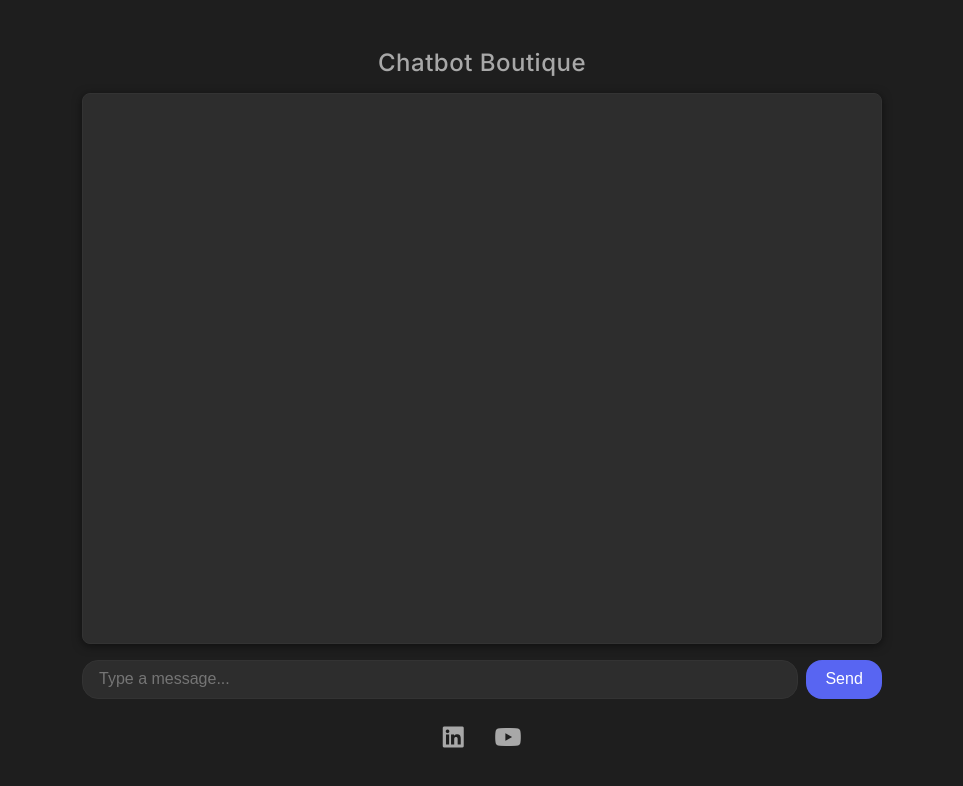
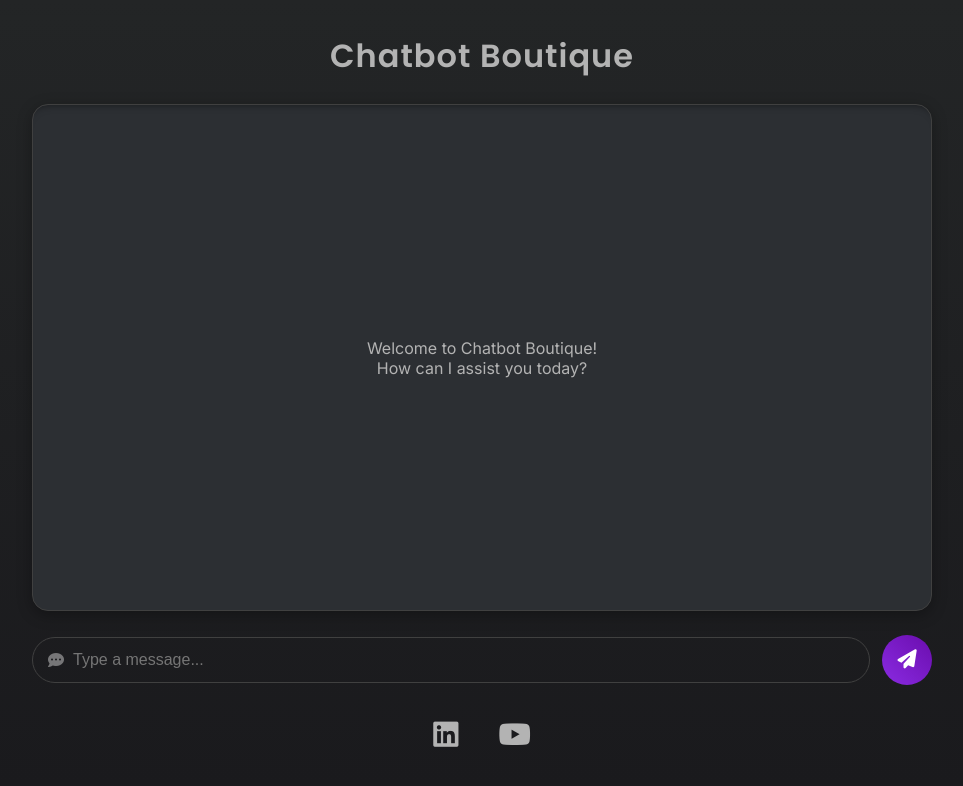
Before and after one commit to richardtokar/chatbot-vercel, a website: page public/index.html in a window 1280 px wide. Shown: the whole page, without its empty margins (158-1121 px from the left). Drawn offline with Linux system fonts and the light colour scheme.

Commit message:
Update index.html  1243 upgraded from good working

```diff
--- a/public/index.html
+++ b/public/index.html
@@ -6,21 +6,22 @@
   <title>Chatbot Boutique</title>
   <link rel="preconnect" href="https://fonts.googleapis.com">
   <link rel="preconnect" href="https://fonts.gstatic.com" crossorigin>
-  <link href="https://fonts.googleapis.com/css2?family=Inter:wght@400;500;700&display=swap" rel="stylesheet">
+  <link href="https://fonts.googleapis.com/css2?family=Inter:wght@400;500;700&family=Poppins:wght@600&display=swap" rel="stylesheet">
   <link rel="stylesheet" href="https://cdnjs.cloudflare.com/ajax/libs/font-awesome/6.5.2/css/all.min.css" integrity="sha512-SnH5WK+bZxgPHs44uWIX+LLJAJ9/2PkPKZ5QiAj6Ta86w+fsb2TkcmfRyVX3pBnMFcV7oQPJkl9QevSCWr3W6A==" crossorigin="anonymous" referrerpolicy="no-referrer" />
 
   <style>
-    /* --- Dark Theme Inspired by Claude.ai --- */
+    /* --- Redesigned Theme --- */
     :root {
-      --background-color: #1e1e1e; /* Very dark grey */
-      --surface-color: #2d2d2d; /* Slightly lighter dark grey */
-      --text-color-primary: #e0e0e0; /* Light grey for primary text */
-      --text-color-secondary: #a8a8a8; /* Medium grey for less important text */
-      --accent-color: #5865f2; /* A modern, vibrant blue for accents */
-      --accent-hover-color: #4752c4;
-      --user-message-bg: #3a3a3a; /* Darker grey for user messages */
-      --bot-message-bg: #444444; /* Slightly lighter grey for bot messages */
-      --border-color: #333333;
+      --background-gradient-start: #232526;
+      --background-gradient-end: #1a1a1d;
+      --chat-window-bg: #2c2f33; /* Lighter than the background */
+      --text-color-primary: #e8e8e8;
+      --text-color-secondary: #b3b3b3;
+      --accent-purple-start: #8a2be2;
+      --accent-purple-end: #6a0dad;
+      --user-message-bg: #3a3a3a;
+      --bot-message-bg: #444444;
+      --border-color: #404040;
     }
 
     * {
@@ -31,8 +32,8 @@
 
     html, body {
       height: 100%;
-      font-family: 'Inter', sans-serif;
-      background-color: var(--background-color);
+      font-family: 'Inter', sans-serif; /* Readable font for chat */
+      background: linear-gradient(180deg, var(--background-gradient-start) 0%, var(--background-gradient-end) 100%);
       color: var(--text-color-primary);
       display: flex;
       flex-direction: column;
@@ -40,37 +41,71 @@
     }
 
     h1 {
+      font-family: 'Poppins', sans-serif; /* Distinctive font for title */
       text-align: center;
       color: var(--text-color-secondary);
-      padding: 1rem 0;
-      font-weight: 500;
-      font-size: 1.5rem;
-      letter-spacing: 0.5px;
+      font-weight: 600;
+      font-size: 2rem;
+      letter-spacing: 1px;
+      margin-bottom: 1.5rem; /* More breathing room */
     }
 
+    /* --- Main Chat Window --- */
     #chat {
-      flex-grow: 1; /* Allows the chat to fill available space */
-      max-width: 800px;
+      flex-grow: 1;
+      max-width: 900px; /* Constrained width */
       width: 100%;
-      margin: 0 auto 1rem auto;
-      background-color: var(--surface-color);
-      border-radius: 8px;
-      padding: 1rem;
-      overflow-y: auto; /* Enables scrolling for messages */
+      margin: 0 auto 1.5rem auto; /* Centered with more breathing room */
+      background-color: var(--chat-window-bg);
+      border-radius: 16px; /* Softer corners */
+      padding: 1.5rem;
+      overflow-y: auto;
       display: flex;
       flex-direction: column;
-      gap: 0.75rem; /* Creates space between messages */
+      gap: 1rem;
       border: 1px solid var(--border-color);
-      box-shadow: 0 2px 10px rgba(0, 0, 0, 0.5);
+      position: relative;
+      /* Subtle inner shadow for depth */
+      box-shadow: inset 0 8px 10px -10px rgba(0, 0, 0, 0.7), 0 4px 15px rgba(0, 0, 0, 0.3);
+    }
+
+    /* Welcome placeholder message */
+    #chat::before {
+      content: 'Welcome to Chatbot Boutique!\A How can I assist you today?'; /* \A creates a line break */
+      white-space: pre;
+      position: absolute;
+      top: 50%;
+      left: 50%;
+      transform: translate(-50%, -50%);
+      color: var(--text-color-secondary);
+      text-align: center;
+      font-size: 1rem;
+      pointer-events: none; /* Allows clicking through it */
+    }
+
+    /* Hides the placeholder once a message appears */
+    #chat:has(.message)::before {
+      display: none;
     }
 
     .message {
-      padding: 0.6rem 1rem;
-      border-radius: 12px;
-      line-height: 1.4;
+      padding: 0.75rem 1.25rem;
+      border-radius: 18px;
+      line-height: 1.5;
       max-width: 80%;
-      word-wrap: break-word; /* Prevents long words from overflowing */
-      color: var(--text-color-primary);
+      word-wrap: break-word;
+    }
+
+    .message:nth-child(odd) {
+      background-color: var(--user-message-bg);
+      align-self: flex-end;
+      border-bottom-right-radius: 6px;
+    }
+
+    .message:nth-child(even) {
+      background-color: var(--bot-message-bg);
+      align-self: flex-start;
+      border-bottom-left-radius: 6px;
     }
 
     .message b {
@@ -79,114 +114,108 @@
       font-weight: 500;
       margin-bottom: 0.2rem;
       color: var(--text-color-secondary);
+      opacity: 0.8;
     }
 
-    .message:nth-child(odd) {
-      background-color: var(--user-message-bg);
-      align-self: flex-end; /* Aligns to the right */
-      border-bottom-right-radius: 4px;
+    /* --- Input Area --- */
+    .input-area {
+      display: flex;
+      max-width: 900px;
+      width: 100%;
+      margin: 0 auto;
+      gap: 0.75rem;
     }
 
-    .message:nth-child(even) {
-      background-color: var(--bot-message-bg);
-      align-self: flex-start; /* Aligns to the left */
-      border-bottom-left-radius: 4px;
+    /* Wrapper to position the icon inside the input */
+    .input-wrapper {
+      position: relative;
+      flex-grow: 1;
+      display: flex;
+      align-items: center;
     }
 
-    .input-area {
-      display: flex;
-      max-width: 800px;
-      width: 100%;
-      margin: 0 auto;
-      gap: 0.5rem;
+    .input-wrapper .fa-comment-dots {
+      position: absolute;
+      left: 1rem;
+      color: var(--text-color-secondary);
+      opacity: 0.6;
     }
 
     #input {
-      flex-grow: 1;
+      width: 100%;
       border: 1px solid var(--border-color);
       background-color: var(--surface-color);
       color: var(--text-color-primary);
-      padding: 0.6rem 1rem;
-      border-radius: 16px;
+      padding: 0.8rem 1rem 0.8rem 2.5rem; /* Left padding for icon */
+      border-radius: 25px; /* Pill shape */
       font-size: 1rem;
       transition: box-shadow 0.2s ease-in-out;
     }
 
     #input:focus {
       outline: none;
-      box-shadow: 0 0 0 2px var(--accent-color);
+      box-shadow: 0 0 0 2px var(--accent-purple-start);
     }
 
     #send {
-      padding: 0.6rem 1.2rem;
+      flex-shrink: 0; /* Prevents the button from shrinking */
+      width: 50px;
+      height: 50px;
       border: none;
-      background-color: var(--accent-color);
+      background-image: linear-gradient(45deg, var(--accent-purple-start), var(--accent-purple-end));
       color: white;
-      border-radius: 16px;
+      border-radius: 50%; /* Circular button */
       cursor: pointer;
-      font-size: 1rem;
-      font-weight: 500;
-      transition: background-color 0.2s ease-in-out;
+      font-size: 1.2rem;
+      display: flex;
+      align-items: center;
+      justify-content: center;
+      transition: transform 0.2s ease-in-out, filter 0.2s ease;
     }
 
     #send:hover {
-      background-color: var(--accent-hover-color);
+      transform: scale(1.1); /* Hover effect */
+      filter: brightness(1.15);
     }
 
-    .typing-indicator {
-      color: var(--text-color-secondary);
-      font-style: italic;
-    }
-
-    /* ADDITION 3: Styles for the new footer */
+    /* --- Footer / Social Icons --- */
     footer {
       text-align: center;
-      padding: 1.5rem 0 1rem 0; /* Adds vertical space */
-      max-width: 800px; /* Aligns with other content */
-      margin: 0 auto; /* Centers the footer */
+      padding: 2rem 0 1rem 0;
+      max-width: 900px;
+      margin: 0 auto;
     }
 
     footer a {
-      color: var(--text-color-secondary); /* Subtle icon color */
+      color: var(--text-color-secondary);
       text-decoration: none;
-      margin: 0 0.75rem; /* Space between icons */
-      font-size: 1.5rem; /* Icon size */
+      margin: 0 1rem; /* More space between icons */
+      font-size: 1.8rem; /* Larger icons */
       transition: color 0.2s ease-in-out;
     }
 
     footer a:hover {
-      color: var(--accent-color); /* Highlight color on hover */
+      color: var(--accent-purple-start); /* Hover color changed to purple */
     }
 
-    /* --- Responsive Design for Mobile --- */
+    /* --- Responsive Design --- */
     @media (max-width: 600px) {
       body {
         padding: 0.5rem;
       }
       h1 {
-        font-size: 1.3rem;
+        font-size: 1.5rem;
+        margin-bottom: 1rem;
       }
       #chat {
-        padding: 0.75rem;
-        border-radius: 6px;
+        padding: 1rem;
+        margin-bottom: 1rem;
       }
       .message {
-        padding: 0.5rem 0.8rem;
-        border-radius: 10px;
-        font-size: 0.9rem;
         max-width: 90%;
       }
-      .input-area {
-        gap: 0.3rem;
-      }
-      #input, #send {
-        padding: 0.5rem 0.8rem;
+      #chat::before {
         font-size: 0.9rem;
-        border-radius: 12px;
-      }
-      footer a {
-        font-size: 1.3rem; /* Slightly smaller icons on mobile */
-        margin: 0 0.6rem;
       }
     }
   </style>
@@ -196,21 +225,26 @@
   <div id="chat"></div>
 
   <div class="input-area">
-    <input type="text" id="input" placeholder="Type a message...">
-    <button id="send">Send</button>
+    <div class="input-wrapper">
+      <i class="fas fa-comment-dots"></i>
+      <input type="text" id="input" placeholder="Type a message...">
+    </div>
+    <button id="send" aria-label="Send Message">
+      <i class="fas fa-paper-plane"></i>
+    </button>
   </div>
 
   <footer>
-    <a href="https://www.linkedin.com/in/richardtokar" target="_blank" rel="noopener noreferrer" aria-label="LinkedIn Profile">
+    <a href="YOUR_LINKEDIN_URL" target="_blank" rel="noopener noreferrer" aria-label="LinkedIn Profile">
       <i class="fab fa-linkedin"></i>
     </a>
-    <a href="https://www.youtube.com/@richard_tokar" target="_blank" rel="noopener noreferrer" aria-label="YouTube Channel">
+    <a href="YOUR_YOUTUBE_URL" target="_blank" rel="noopener noreferrer" aria-label="YouTube Channel">
       <i class="fab fa-youtube"></i>
     </a>
   </footer>
 
-
   <script>
+    // --- THIS JAVASCRIPT IS UNCHANGED AND FULLY FUNCTIONAL ---
     const chatDiv = document.getElementById("chat");
     const input = document.getElementById("input");
     const send = document.getElementById("send");
```
